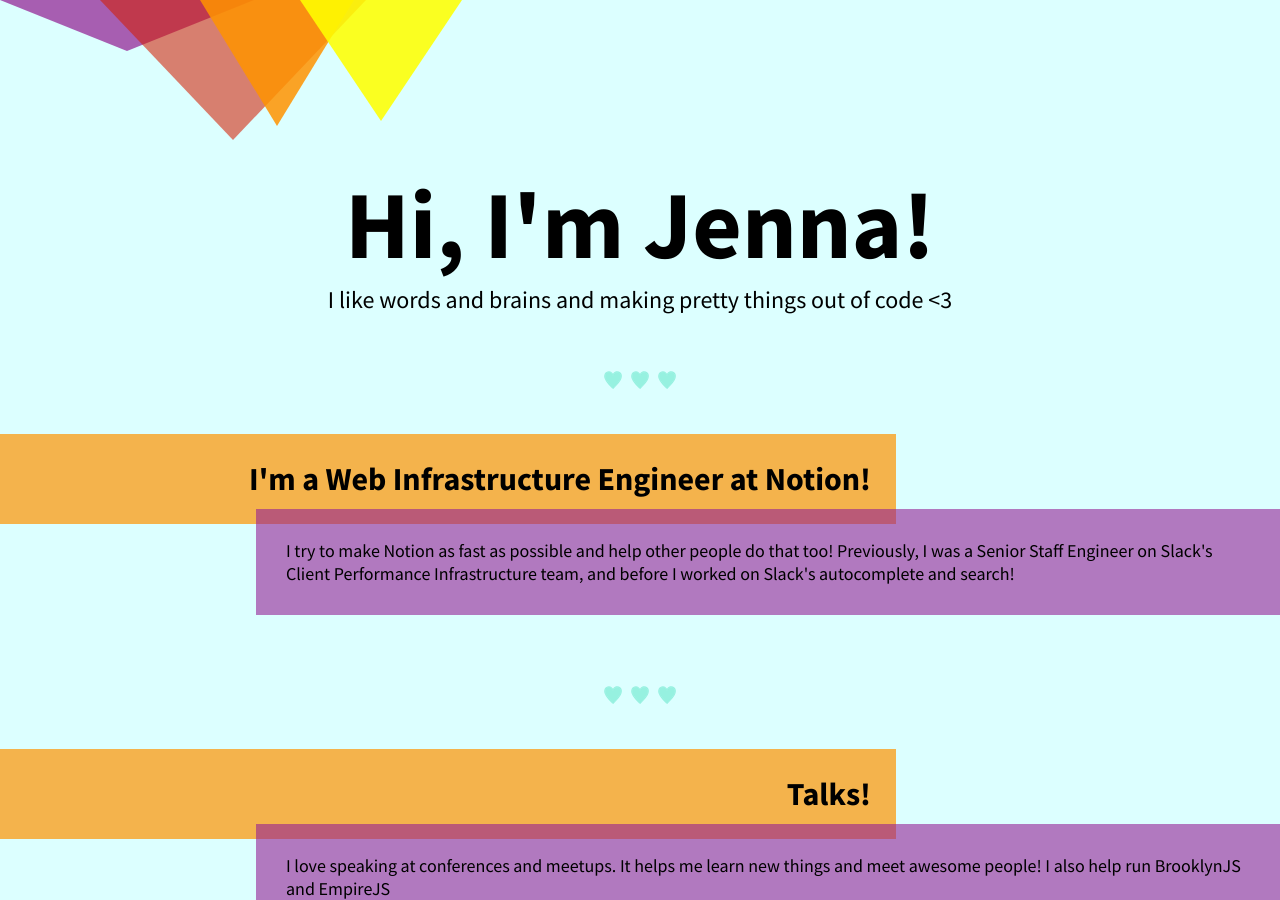
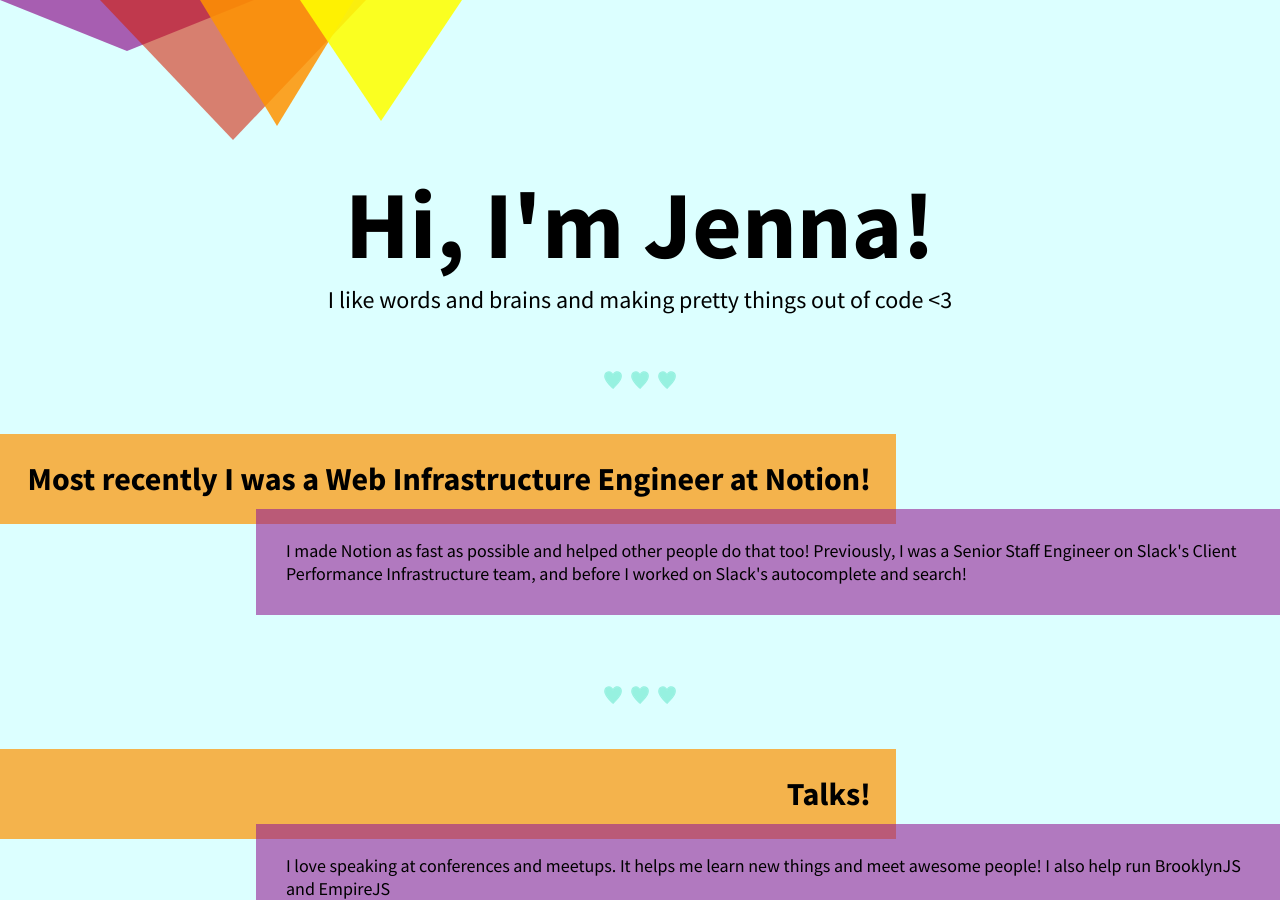
Before and after one commit to jennazee/jennazee.github.io, a Jekyll site: the page index.html, which Jekyll copies as it is, in a window 1280 px wide and 900 px high. Built offline with Jekyll 4.4.1, drawn with Linux system fonts in a browser that asks for light colours.

Commit message:
Update several components

```diff
--- a/index.html
+++ b/index.html
@@ -20,8 +20,8 @@
   <div class="Contentbox">
 
     <div class="Textbox">
-      <h2 class="Heading">I'm a Web Infrastructure Engineer at <a href="https://notion.com/">Notion!</a></h2>
-      <p class="Explanation">I try to make Notion as fast as possible and help other people do that too! Previously, I was a Senior Staff Engineer on Slack's Client Performance Infrastructure team, and before I worked on Slack's autocomplete and search!</p>
+      <h2 class="Heading">Most recently I was a Web Infrastructure Engineer at <a href="https://notion.com/">Notion!</a></h2>
+      <p class="Explanation">I made Notion as fast as possible and helped other people do that too! Previously, I was a Senior Staff Engineer on Slack's Client Performance Infrastructure team, and before I worked on Slack's autocomplete and search!</p>
     </div>
 
     <div class="Textbox">
@@ -31,8 +31,8 @@
         <li class="Portfolio__entry">
           <h3 class="Portfolio__title">Several Components are Rendering</h3>
           <ul class="Portfolio__links">
-            <li><a href="https://www.infoq.com/presentations/slack-front-performance/">Video</a></li>
-            <li><a href="slides/at-qcon-ny.pdf">Slides</a></li>
+            <li><a href="https://www.youtube.com/watch?v=f-B2mL5Wegk">Video</a></li>
+            <li><a href="slides/at-lead-dev.pdf">Slides</a></li>
           </ul>
         </li>
         <li class="Portfolio__entry">
```
